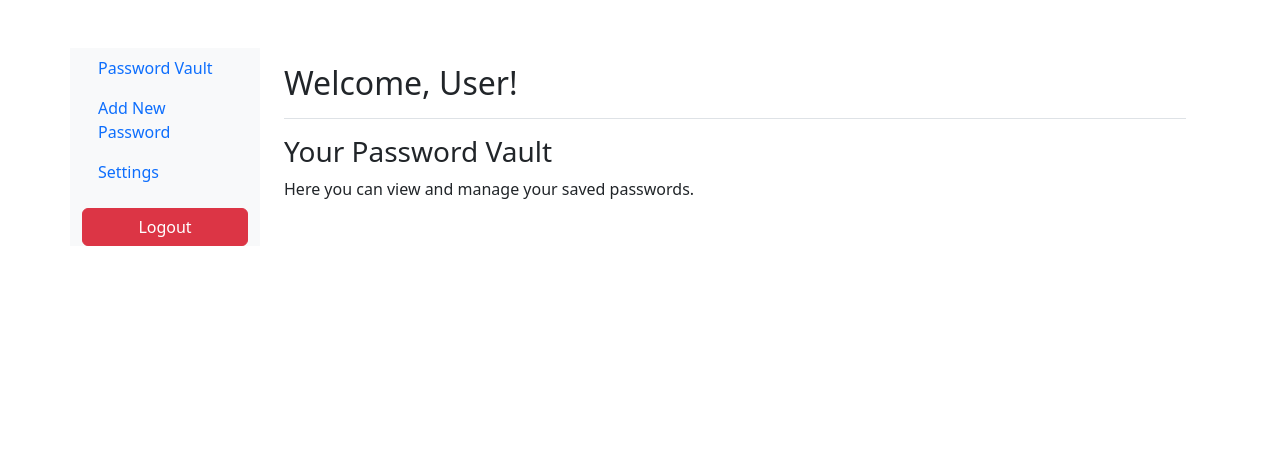
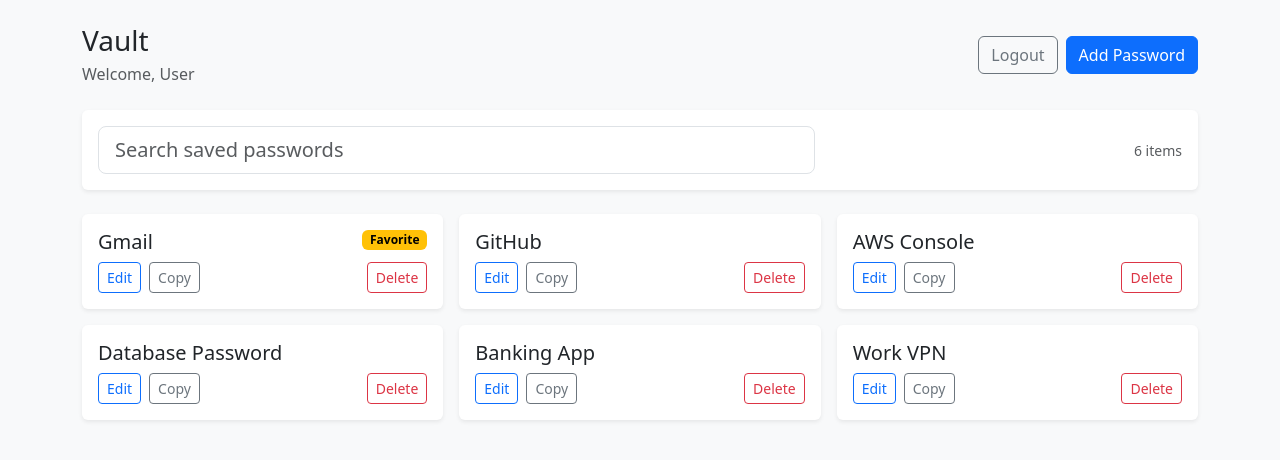
Before and after one commit to katloeffler18/password-manager, a React (Create React App) app in the folder frontend/: page /vault in a window 1280 px wide. Shown: the top 460 px of the page. Built offline with nearby package versions, Linux system fonts and the light colour scheme; no server answers; sample sign-in values are in the browser's storage.

Commit message:
mock dashboard layout with test data before integration with backend API calls

```diff
--- /dev/null
+++ b/frontend/src/hooks/useVault.js
@@ -0,0 +1,134 @@
+// Utilized AI for help with logic of vault API calls and usage.
+
+import { useEffect, useState, useCallback } from "react";
+import { apiFetch } from "../services/api";
+
+export default function useVault(autoFetch = true) {
+	const [items, setItems] = useState([]);
+	const [loading, setLoading] = useState(false);
+	const [error, setError] = useState(null);
+
+	const fetchVault = useCallback(async () => {
+		setLoading(true);
+		setError(null);
+		try {
+			const mockData = [
+				{
+					id: 1,
+					title: "Gmail",
+					data: "mock_encrypted_data",
+					iv: "mock_iv",
+					salt: "mock_salt",
+				},
+				{
+					id: 2,
+					title: "GitHub",
+					data: "mock_encrypted_data",
+					iv: "mock_iv",
+					salt: "mock_salt",
+				},
+				{
+					id: 3,
+					title: "AWS Console",
+					data: "mock_encrypted_data",
+					iv: "mock_iv",
+					salt: "mock_salt",
+				},
+				{
+					id: 4,
+					title: "Database Password",
+					data: "mock_encrypted_data",
+					iv: "mock_iv",
+					salt: "mock_salt",
+				},
+				{
+					id: 5,
+					title: "Banking App",
+					data: "mock_encrypted_data",
+					iv: "mock_iv",
+					salt: "mock_salt",
+				},
+				{
+					id: 6,
+					title: "Work VPN",
+					data: "mock_encrypted_data",
+					iv: "mock_iv",
+					salt: "mock_salt",
+				},
+			];
+
+			setItems(
+				mockData.map((i) => ({
+					id: i.id,
+					title: i.title,
+					favorite: i.id === 1,
+					raw: i,
+				})),
+			);
+			return;
+
+			// Uncomment below to use real API:
+			// const data = await apiFetch("/api/vault", { method: "GET" });
+			// setItems(
+			//   Array.isArray(data)
+			//     ? data.map((i) => ({ id: i.id, title: i.title, raw: i }))
+			//     : []
+			// );
+		} catch (err) {
+			setError(err);
+		} finally {
+			setLoading(false);
+		}
+	}, []);
+
+	const createItem = useCallback(
+		async (payload) => {
+			// payload: { title, data, iv, salt }
+			const res = await apiFetch("/api/save", {
+				method: "POST",
+				body: JSON.stringify(payload),
+			});
+			// refresh list
+			await fetchVault();
+			return res;
+		},
+		[fetchVault],
+	);
+
+	const updateItem = useCallback(
+		async (id, payload) => {
+			const res = await apiFetch(`/api/update/${id}`, {
+				method: "PUT",
+				body: JSON.stringify(payload),
+			});
+			await fetchVault();
+			return res;
+		},
+		[fetchVault],
+	);
+
+	const deleteItem = useCallback(
+		async (id) => {
+			const res = await apiFetch(`/api/delete/${id}`, {
+				method: "DELETE",
+			});
+			await fetchVault();
+			return res;
+		},
+		[fetchVault],
+	);
+
+	useEffect(() => {
+		if (autoFetch) fetchVault();
+	}, [autoFetch, fetchVault]);
+
+	return {
+		items,
+		loading,
+		error,
+		fetchVault,
+		createItem,
+		updateItem,
+		deleteItem,
+	};
+}
--- a/frontend/src/pages/DashboardPage.js
+++ b/frontend/src/pages/DashboardPage.js
@@ -1,74 +1,94 @@
 // This file uses AI assistance (Copilot) to implement Bootstrap for styling.
 
-import React, { useEffect } from "react";
+import React, { useState, useMemo, useEffect } from "react";
 import { useNavigate } from "react-router-dom";
 import { useAuth } from "../context/AuthContext";
+import useVault from "../hooks/useVault";
 
 const DashboardPage = () => {
 	const { isAuthenticated, user, logout } = useAuth();
 	const navigate = useNavigate();
+	const [search, setSearch] = useState("");
+
+	const { items = [], loading, error } = useVault(true);
 
 	useEffect(() => {
-        if (!isAuthenticated) {
-            navigate("/login");
-        }
+		if (!isAuthenticated) navigate("/login");
 	}, [isAuthenticated, navigate]);
+
+	const filteredItems = useMemo(() => {
+		return (items || []).filter((item) => item.title.toLowerCase().includes(search.toLowerCase()));
+	}, [items, search]);
 
 	const handleLogout = () => {
 		logout();
 		navigate("/login");
 	};
 
-    if (!isAuthenticated) {
-        return null;
-    }
+	if (!isAuthenticated) return null;
 
 	return (
-		<div className="container mt-5">
-			<div className="row">
-				<nav className="col-md-3 col-lg-2 d-md-block bg-light sidebar">
-					<div className="position-sticky">
-						<ul className="nav flex-column">
-							<li className="nav-item">
-								<a className="nav-link" href="#">
-									Password Vault
-								</a>
-							</li>
-							<li className="nav-item">
-								<a className="nav-link" href="#">
-									Add New Password
-								</a>
-							</li>
-							<li className="nav-item">
-								<a className="nav-link" href="#">
-									Settings
-								</a>
-							</li>
-							<li className="nav-item">
-								<button
-									className="btn btn-danger mt-3 w-100"
-									onClick={handleLogout}
-								>
+		<div className="min-vh-100 bg-light">
+			<div className="container py-4">
+				<div className="d-flex flex-column flex-md-row justify-content-between align-items-md-center gap-3 mb-4">
+					<div>
+						<h1 className="h3 mb-1">Vault</h1>
+						<div className="text-muted">Welcome, {user?.email || "User"}</div>
+					</div>
+
+					<div className="d-flex gap-2">
+						<button className="btn btn-outline-secondary" onClick={handleLogout}>
 							Logout
 						</button>
-							</li>
-						</ul>
+						<button className="btn btn-primary">Add Password</button>
 					</div>
-				</nav>
-				<main className="col-md-9 ms-sm-auto col-lg-10 px-md-4">
-					<div className="d-flex justify-content-between flex-wrap flex-md-nowrap align-items-center pt-3 pb-2 mb-3 border-bottom">
-						<h1 className="h2">
-							Welcome, {user?.email || "User"}!
-						</h1>
 				</div>
-					<div>
-						<h3>Your Password Vault</h3>
-						<p>
-							Here you can view and manage your saved passwords.
-						</p>
-						{/* Add password management components here */}
+
+				<div className="card shadow-sm border-0 mb-4">
+					<div className="card-body">
+						<div className="row g-3 align-items-center">
+							<div className="col-12 col-md-8">
+								<input className="form-control form-control-lg" placeholder="Search saved passwords" value={search} onChange={(e) => setSearch(e.target.value)} />
 							</div>
-				</main>
+							<div className="col-12 col-md-4 text-md-end">
+								<small className="text-muted">{loading ? "Loading..." : `${filteredItems.length} items`}</small>
+							</div>
+						</div>
+					</div>
+				</div>
+
+				{error ? <div className="alert alert-danger">Error loading vault: {error.message || String(error)}</div> : null}
+
+				{filteredItems.length === 0 ? (
+					<div className="card shadow-sm border-0">
+						<div className="card-body text-center py-5">
+							<h2 className="h5">No passwords yet</h2>
+							<p className="text-muted mb-3">Add your first password to start organizing your vault.</p>
+							<button className="btn btn-primary">Add password</button>
+						</div>
+					</div>
+				) : (
+					<div className="row g-3">
+						{filteredItems.map((item) => (
+							<div key={item.id} className="col-12 col-md-6 col-lg-4">
+								<div className="card shadow-sm h-100 border-0">
+									<div className="card-body d-flex flex-column">
+										<div className="d-flex justify-content-between align-items-start mb-2">
+											<h3 className="h5 mb-0">{item.title}</h3>
+											{item.favorite ? <span className="badge text-bg-warning">Favorite</span> : null}
+										</div>
+
+										<div className="mt-auto d-flex gap-2">
+											<button className="btn btn-sm btn-outline-primary">Edit</button>
+											<button className="btn btn-sm btn-outline-secondary">Copy</button>
+											<button className="btn btn-sm btn-outline-danger ms-auto">Delete</button>
+										</div>
+									</div>
+								</div>
+							</div>
+						))}
+					</div>
+				)}
 			</div>
 		</div>
 	);
```
Lines whose indentation alone changed are shown as unchanged.
